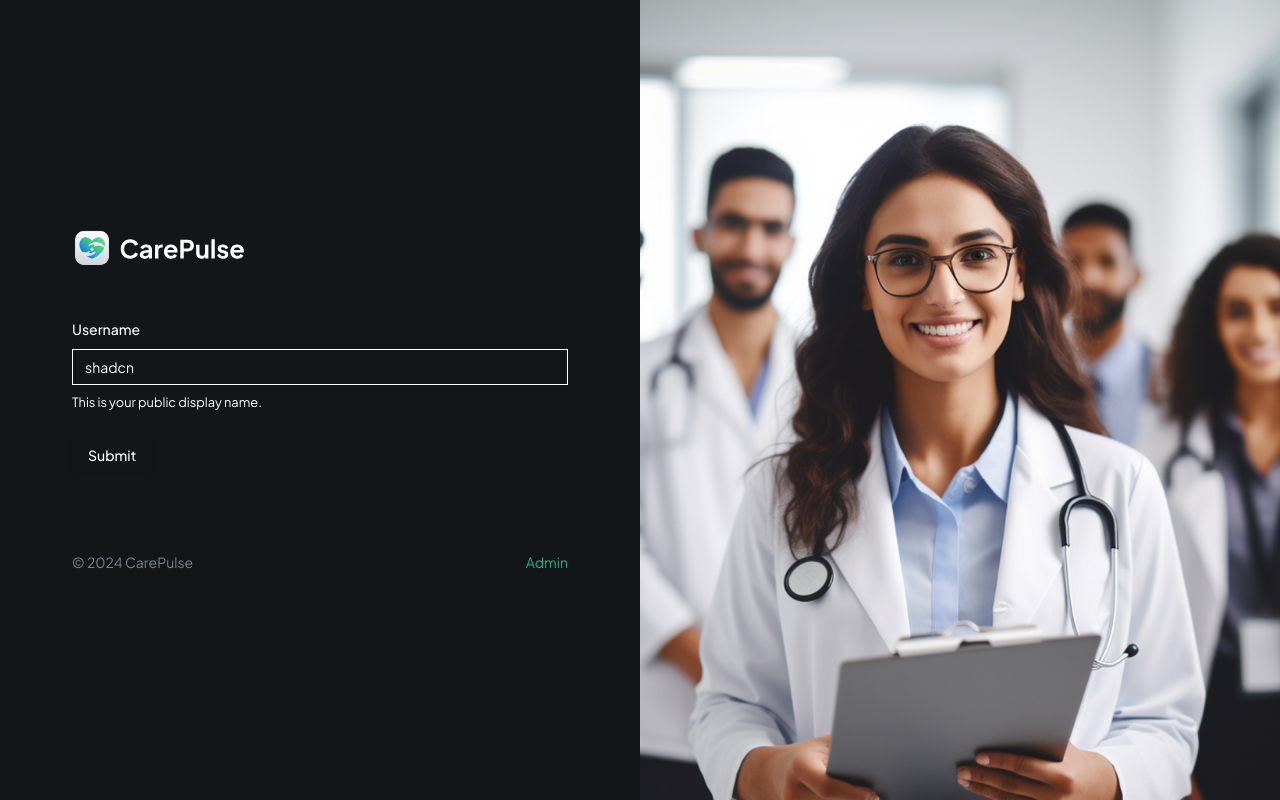
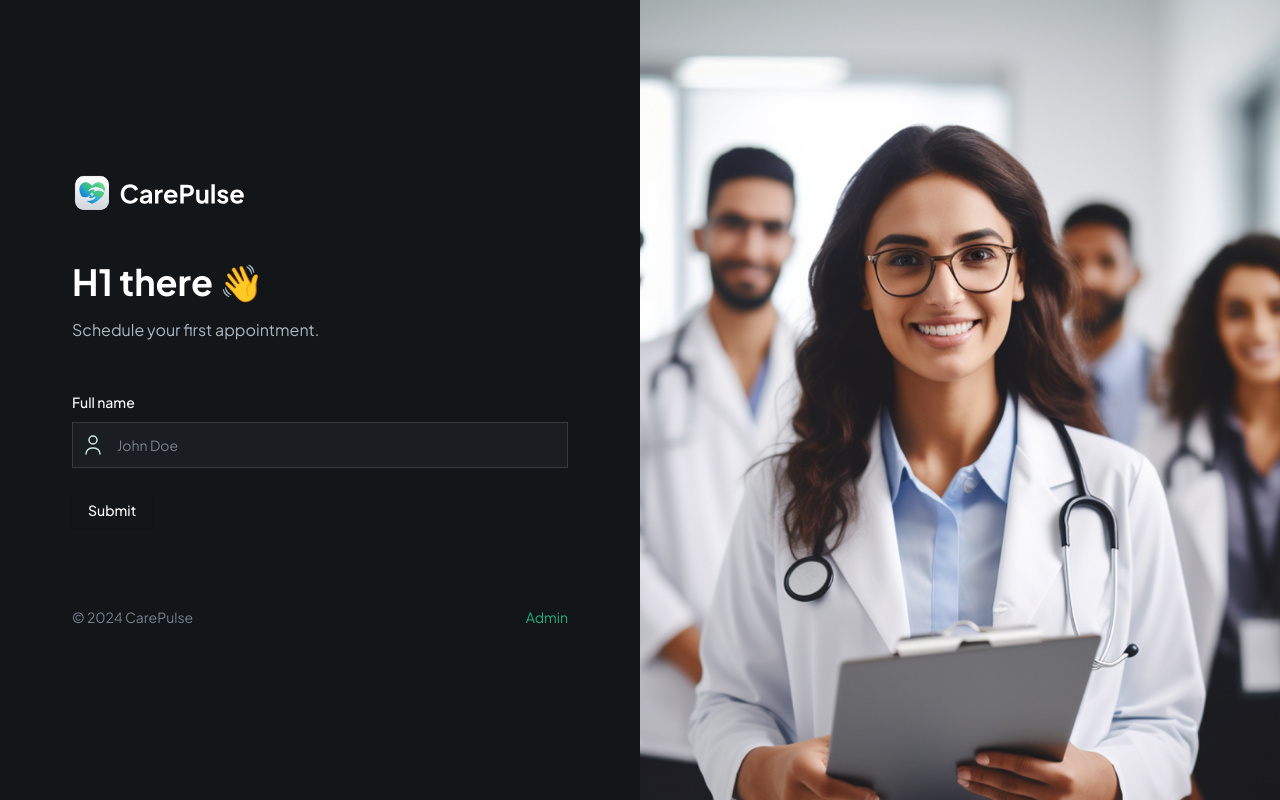
Before and after one commit to RebecaTI/carePulse, a Next.js app: page / in a window 1280 px wide. Built offline with nearby package versions, Linux system fonts and the light colour scheme.

Commit message:
feat: create CustomFormField component for reusable form fields in PatientForm

```diff
--- a/app/page.tsx
+++ b/app/page.tsx
@@ -41,3 +41,5 @@
   )
 
 }
+
+// 35
--- /dev/null
+++ b/components/CustomFormField.tsx
@@ -0,0 +1,93 @@
+'use client'
+import {
+  FormControl,
+  FormDescription,
+  FormField,
+  FormItem,
+  FormLabel,
+  FormMessage,
+} from "@/components/ui/form"
+import { Input } from "@/components/ui/input"
+import { Control } from "react-hook-form"
+import { FormFieldType } from "./forms/PatientForm"
+import Image from "next/image"
+
+interface CustomProps {
+  control: Control<any>,
+  fieldType: FormFieldType,
+  name: string,
+  label?: string,
+  placeholder?: string,
+  iconSrc?: string,
+  iconAlt?: string,
+  disabled?: boolean,
+  dateFormat?: string,
+  showTimeSelect?: boolean,
+  children?: React.ReactNode,
+  renderSkeleton?: (field: any) => React.ReactNode,
+}
+
+const RenderField = ({ field, props }: { field: any; props: CustomProps }) => {
+  const { fieldType, iconSrc, iconAlt, placeholder, } = props;
+
+  switch (props.fieldType) {
+    case FormFieldType.INPUT:
+      return (
+        <div className="flex rounded-md border border-dark-500 bg-dark-400">
+          {props.iconSrc && (
+            <Image
+              src={props.iconSrc}
+              height={24}
+              width={24}
+              alt={iconAlt || 'icon'}
+              className='ml-2'
+            />
+          )}
+          <FormControl>
+            <Input
+              placeholder={placeholder}
+              {...field}
+              className="shad-input border-0"
+            />
+          </FormControl>
+        </div>
+      )
+
+    default:
+
+      break;
+  }
+
+}
+
+const CustomFormField = (props: CustomProps) => {
+  const { control, fieldType, name, label } = props;
+
+  return (
+    <FormField
+      control={control}
+      name={name}
+      render={({ field }) => (
+        <FormItem className="flex-1">
+          {fieldType !== FormFieldType.CHECKBOX && label && (
+            <FormLabel> {label} </FormLabel>
+          )}
+
+          <RenderField field={field} props={props} />
+
+          <FormMessage className="shad-error" />
+        </FormItem>
+      )}
+    />
+  )
+}
+
+export default CustomFormField
+
+
+// interface batata extends Omit<CustomProps, "name" | "placeholder"> {
+//   field: any;
+//   name?: string;
+// }
+
+// const number = '1';
--- a/components/forms/PatientForm.tsx
+++ b/components/forms/PatientForm.tsx
@@ -4,16 +4,18 @@
 import { useForm } from "react-hook-form"
 import { z } from "zod"
 import { Button } from "@/components/ui/button"
-import {
-  Form,
-  FormControl,
-  FormDescription,
-  FormField,
-  FormItem,
-  FormLabel,
-  FormMessage,
-} from "@/components/ui/form"
-import { Input } from "@/components/ui/input"
+import { Form } from "@/components/ui/form"
+import CustomFormField from "../CustomFormField"
+
+export enum FormFieldType {
+  INPUT = 'input',
+  TEXTAREA = 'textarea',
+  PHONE_INPUT = 'phoneInput',
+  CHECKBOX = 'checkbox',
+  DATE_PICKER = 'datePicker',
+  SELECT = 'select',
+  SKELETON = 'skeleton'
+}
 
 const formSchema = z.object({
   username: z.string().min(2, {
@@ -36,22 +38,21 @@
     <div>
       <Form {...form}>
         <form onSubmit={form.handleSubmit(onSubmit)} className="space-y-6 flex-1">
-          <FormField
+          <section className="mb-12 space-y-4">
+            <h1 className="header">H1 there 👋</h1>
+            <p className="text-dark-700">Schedule your first appointment.</p>
+          </section>
+
+          <CustomFormField
+            fieldType={FormFieldType.INPUT}
             control={form.control}
-            name="username"
-            render={({ field }) => (
-              <FormItem>
-                <FormLabel>Username</FormLabel>
-                <FormControl>
-                  <Input placeholder="shadcn" {...field} />
-                </FormControl>
-                <FormDescription>
-                  This is your public display name.
-                </FormDescription>
-                <FormMessage />
-              </FormItem>
-            )}
+            name="name"
+            label="Full name"
+            placeholder="John Doe"
+            iconSrc="/assets/icons/user.svg"
+            iconAlt="user"
           />
+
           <Button type="submit">Submit</Button>
         </form>
       </Form>
```
